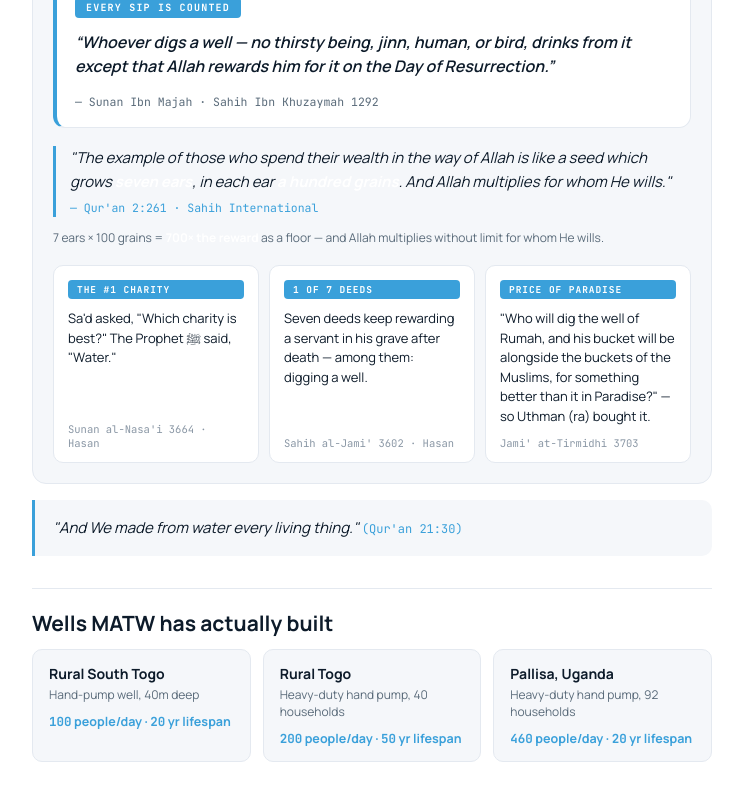
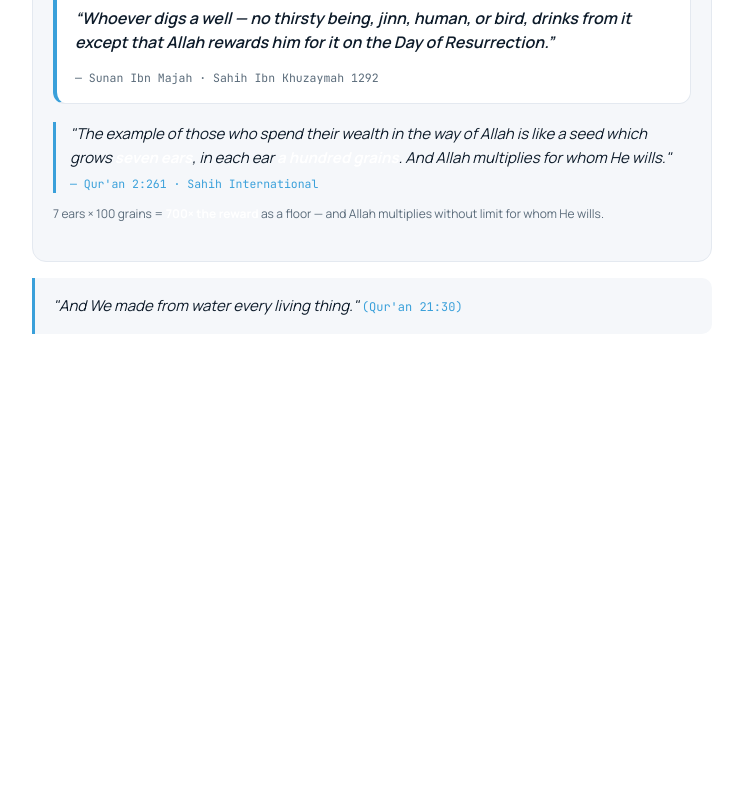
Before and after one commit to 292akhil2929-cmyk/sadaqah-calculator, a Next.js app: page / in a window 1280 px wide. Shown: the part 778-1578 px from the top of the page, without its empty margins (268-1011 px from the left). After the commit the page ends 1168 px from the top, so only its background shows below. Built offline with nearby package versions, Linux system fonts and the light colour scheme.

Commit message:
Remove eyebrow label, proof-card grid, and case studies section per feedback; fix border shorthand/longhand style conflict

```diff
--- a/app/page.jsx
+++ b/app/page.jsx
@@ -50,52 +50,9 @@ const MASJID_ANCHORS = [
   { cost: 37500, capacity: 550, lifespanYears: 50 },
 ];
 
-const CASE_STUDIES = [
-  { place: "Rural South Togo", type: "Hand-pump well, 40m deep", people: 100, years: 20 },
-  { place: "Rural Togo", type: "Heavy-duty hand pump, 40 households", people: 200, years: 50 },
-  { place: "Pallisa, Uganda", type: "Heavy-duty hand pump, 92 households", people: 460, years: 20 },
-];
-
 // Qur'an 2:261 — the reward multiplier that we can actually quote a number for.
 // A grain grows 7 ears, each ear 100 grains → 700× minimum, "and Allah multiplies for whom He wills."
 const REWARD_MULTIPLIER = 700;
-
-// Mode-specific texts. Each carries a real NUMBER so the reward feels concrete.
-const REWARD_TEXTS = {
-  well: [
-    {
-      badge: "THE #1 CHARITY",
-      text: "Sa'd asked, \"Which charity is best?\" The Prophet ﷺ said, \"Water.\"",
-      ref: "Sunan al-Nasa'i 3664 · Hasan",
-    },
-    {
-      badge: "1 OF 7 DEEDS",
-      text:
-        "Seven deeds keep rewarding a servant in his grave after death — among them: digging a well.",
-      ref: "Sahih al-Jami' 3602 · Hasan",
-    },
-    {
-      badge: "PRICE OF PARADISE",
-      text:
-        "\"Who will dig the well of Rumah, and his bucket will be alongside the buckets of the Muslims, for something better than it in Paradise?\" — so Uthman (ra) bought it.",
-      ref: "Jami' at-Tirmidhi 3703",
-    },
-  ],
-  masjid: [
-    {
-      badge: "A HOUSE IN PARADISE",
-      text:
-        "\"Whoever builds a mosque for Allah, Allah will build for him a house like it in Paradise.\"",
-      ref: "Sahih al-Bukhari 450 / Sahih Muslim 533",
-    },
-    {
-      badge: "1 OF 7 DEEDS",
-      text:
-        "Seven deeds keep rewarding a servant in his grave after death — among them: building a mosque.",
-      ref: "Sahih al-Jami' 3602 · Hasan",
-    },
-  ],
-};
 
 // The ONE narration that speaks most specifically to each mode — shown as the
 // headline proof inside the reward panel. Both come from the same hadith of
@@ -209,7 +166,6 @@ export default function DonationImpactCalculator() {
 
   const accent = mode === "well" ? BLUE : PINK;
   const verse = VERSE[mode];
-  const rewardTexts = REWARD_TEXTS[mode];
   const featured = FEATURED[mode];
   const cartUrl = `${DONATE_BASE_URL}?fund=${FUND_SLUG[mode]}&amount=${amount}`;
 
@@ -251,7 +207,6 @@ export default function DonationImpactCalculator() {
       `}</style>
 
       <div className="sjc-root" style={styles.wrap}>
-        <div style={styles.eyebrow}>SADAQAH JARIYAH · IMPACT CALCULATOR</div>
         <h1 style={styles.h1}>See what your Sadaqah builds</h1>
         <p style={styles.sub}>
           Some of your impact can be measured. The rest — the reward — is promised in the
@@ -381,17 +336,6 @@ export default function DonationImpactCalculator() {
             7 ears × 100 grains = <b style={{ color: "#fff" }}>700× the reward</b> as a floor —
             and Allah multiplies without limit for whom He wills.
           </div>
-
-          {/* Mode-specific numbered proofs */}
-          <div style={styles.proofGrid}>
-            {rewardTexts.map((q, i) => (
-              <div key={i} style={styles.proofCard}>
-                <span style={proofBadge(accent)}>{q.badge}</span>
-                <p style={styles.proofText}>{q.text}</p>
-                <span style={styles.proofRef}>{q.ref}</span>
-              </div>
-            ))}
-          </div>
         </div>
 
         {/* Short worldly verse */}
@@ -399,22 +343,6 @@ export default function DonationImpactCalculator() {
           <p style={styles.quoteText}>
             "{verse.text}" <span style={styles.quoteRef}>({verse.ref})</span>
           </p>
-        </div>
-
-        {/* Case studies */}
-        <div style={styles.sectionDivider} />
-        <h2 style={styles.h2}>Wells MATW has actually built</h2>
-        <div style={styles.caseGrid}>
-          {CASE_STUDIES.map((c, i) => (
-            <div key={i} style={styles.caseCard}>
-              <div style={styles.casePlace}>{c.place}</div>
-              <div style={styles.caseType}>{c.type}</div>
-              <div style={caseStats(accent)}>
-                <span className="sjc-mono">{c.people}</span> people/day ·{" "}
-                <span className="sjc-mono">{c.years}</span> yr lifespan
-              </div>
-            </div>
-          ))}
         </div>
       </div>
     </div>
@@ -429,10 +357,10 @@ function featuredCard(color) {
     padding: "16px 18px",
     marginBottom: 18,
     background: "#FFFFFF",
+    borderTop: "1px solid #E4E9F0",
+    borderRight: "1px solid #E4E9F0",
+    borderBottom: "1px solid #E4E9F0",
     borderLeft: `4px solid ${color}`,
-    border: "1px solid #E4E9F0",
-    borderLeftWidth: 4,
-    borderLeftColor: color,
   };
 }
 function featuredBadge(color) {
@@ -471,23 +399,6 @@ function resultNumber(color) {
     display: "inline-block",
   };
 }
-function proofBadge(color) {
-  return {
-    display: "inline-block",
-    fontFamily: "'JetBrains Mono', monospace",
-    fontSize: 9.5,
-    letterSpacing: "0.1em",
-    fontWeight: 700,
-    color: "#fff",
-    background: color,
-    borderRadius: 4,
-    padding: "3px 9px",
-    marginBottom: 10,
-  };
-}
-function caseStats(color) {
-  return { fontSize: 12.5, color, fontWeight: 700 };
-}
 function ctaButton(color) {
   return {
     display: "block",
@@ -512,14 +423,6 @@ const styles = {
     maxWidth: 720,
     margin: "0 auto",
     padding: "40px 20px 48px",
-  },
-  eyebrow: {
-    fontFamily: "'JetBrains Mono', monospace",
-    fontSize: 11,
-    letterSpacing: "0.14em",
-    color: PINK,
-    marginBottom: 10,
-    fontWeight: 700,
   },
   h1: {
     fontSize: "clamp(24px, 5vw, 40px)",
@@ -705,31 +608,6 @@ const styles = {
     fontSize: 11.5,
     color: "#5A6B7A",
   },
-  proofGrid: {
-    display: "grid",
-    gridTemplateColumns: "repeat(auto-fit, minmax(190px, 1fr))",
-    gap: 10,
-  },
-  proofCard: {
-    background: "#FFFFFF",
-    border: "1px solid #E4E9F0",
-    borderRadius: 10,
-    padding: "14px 14px 12px",
-    display: "flex",
-    flexDirection: "column",
-  },
-  proofText: {
-    fontSize: 13,
-    lineHeight: 1.5,
-    color: INK,
-    margin: "0 0 10px",
-    flex: 1,
-  },
-  proofRef: {
-    fontFamily: "'JetBrains Mono', monospace",
-    fontSize: 10.5,
-    color: "#8A97A5",
-  },
 
   quoteCard: {
     borderLeft: `3px solid ${BLUE}`,
@@ -751,31 +629,4 @@ const styles = {
     color: BLUE,
     fontStyle: "normal",
   },
-  sectionDivider: {
-    height: 1,
-    background: "#E4E9F0",
-    margin: "32px 0 20px",
-  },
-  caseGrid: {
-    display: "grid",
-    gridTemplateColumns: "repeat(auto-fit, minmax(190px, 1fr))",
-    gap: 12,
-  },
-  caseCard: {
-    border: "1px solid #E4E9F0",
-    borderRadius: 10,
-    padding: "14px 16px",
-    background: "#F5F7FA",
-  },
-  casePlace: {
-    fontWeight: 700,
-    fontSize: 14,
-    marginBottom: 3,
-    color: INK,
-  },
-  caseType: {
-    fontSize: 12,
-    color: "#5A6B7A",
-    marginBottom: 10,
-  },
 };
```
